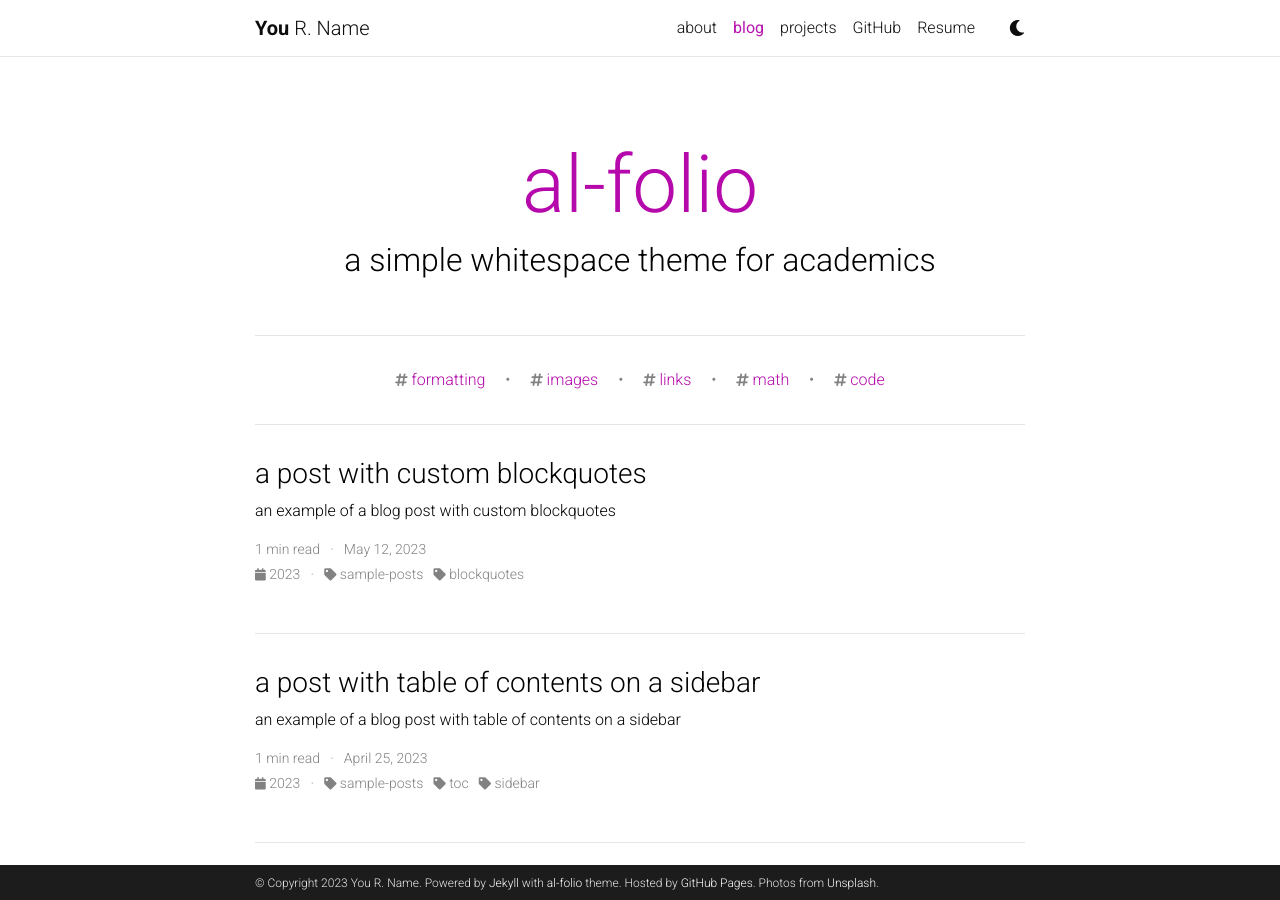
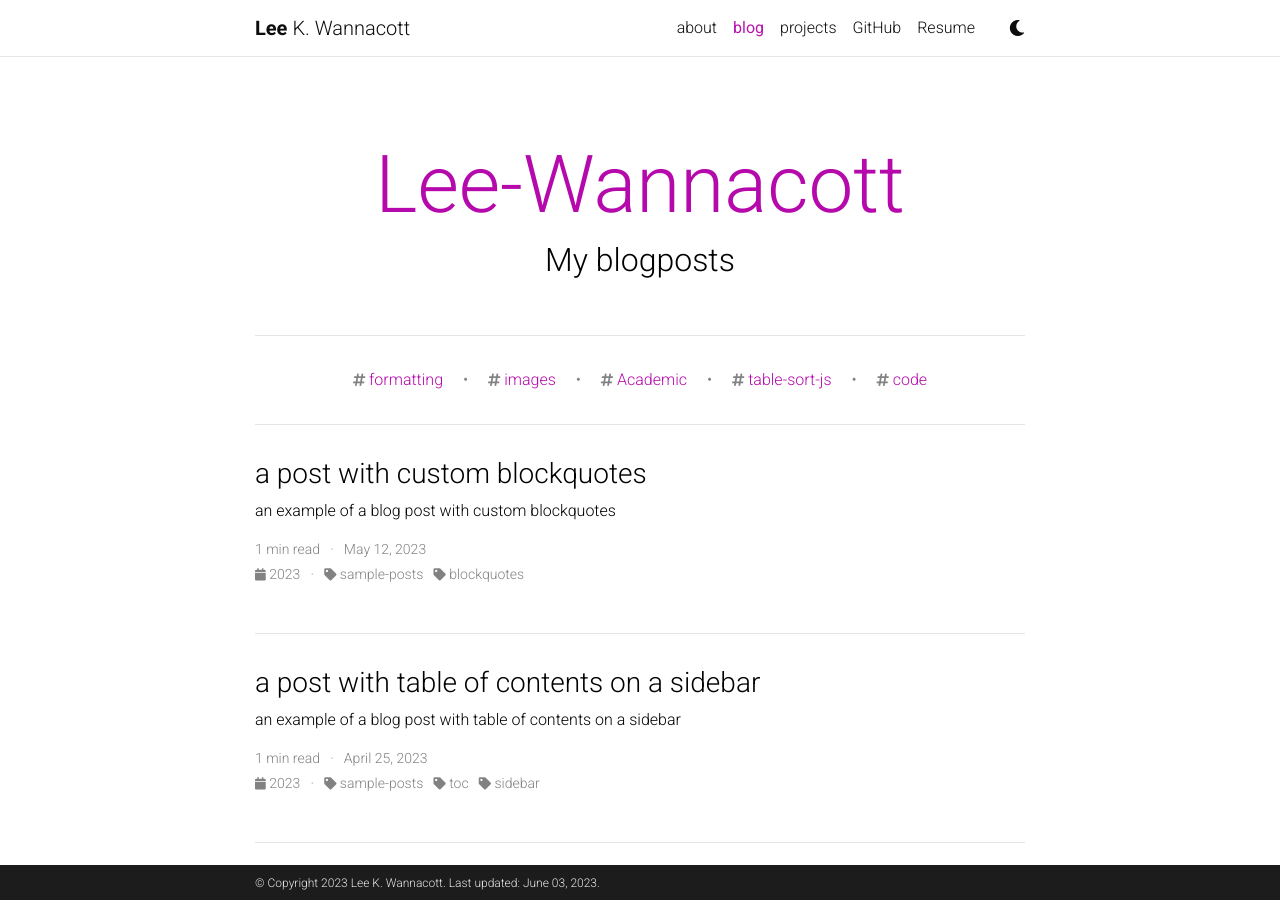
Before and after one commit to LeeWannacott/leewannacott.github.io, a Jekyll site: the page built from blog/index.html, in a window 1280 px wide and 900 px high. Built offline with Jekyll 4.4.1, drawn with Linux system fonts in a browser that asks for light colours; the list of posts is cut into pages by our own code; comment, search, counter and statistics services are not loaded; a style sheet for code colours, icons or effects is not loaded.

Commit message:
Change config options.

```diff
--- a/_config.yml
+++ b/_config.yml
@@ -3,24 +3,21 @@
 # -----------------------------------------------------------------------------
 
 title: blank # the website title (if blank, full name will be used instead)
-first_name: You
-middle_name: R.
-last_name: Name
-email: you@example.com
+first_name: Lee
+middle_name: K.
+last_name: Wannacott
+email: WannacottL@gmail.com
 description: > # the ">" symbol means to ignore newlines until "footer_text:"
-  A simple, whitespace theme for academics. Based on [*folio](https://github.com/bogoli/-folio) design.
+  Lee Wannacott Portfolio website.
 footer_text: >
-  Powered by <a href="https://jekyllrb.com/" target="_blank">Jekyll</a> with <a href="https://github.com/alshedivat/al-folio">al-folio</a> theme.
-  Hosted by <a href="https://pages.github.com/" target="_blank">GitHub Pages</a>.
-  Photos from <a href="https://unsplash.com" target="_blank">Unsplash</a>.
-keywords: jekyll, jekyll-theme, academic-website, portfolio-website  # add your own keywords or leave empty
+keywords: Wannacott, Lee, table-sort-js, portfolio-website  # add your own keywords or leave empty
 
 lang: en # the language of your site (for example: en, fr, cn, ru, etc.)
 icon: ⚛️  # the emoji used as the favicon (alternatively, provide image name in /assets/img/)
 
-url: https://alshedivat.github.io # the base hostname & protocol for your site
-baseurl: /al-folio # the subpath of your site, e.g. /blog/
-last_updated: false # set to true if you want to display last updated in the footer
+url: https://leewannacott.github.io # the base hostname & protocol for your site
+baseurl: /folio # the subpath of your site, e.g. /blog/
+last_updated: true # set to true if you want to display last updated in the footer
 impressum_path:  # set to path to include impressum link in the footer, use the same path as permalink in a page, helps to conform with EU GDPR
 
 # -----------------------------------------------------------------------------
@@ -45,7 +42,7 @@ repo_trophies:
 # will use title and url fields
 # Take a look to https://github.com/jekyll/jekyll-feed for more customization
 
-rss_icon: true
+rss_icon: false
 
 # -----------------------------------------------------------------------------
 # Layout
@@ -122,9 +119,9 @@ bing_site_verification:  # out your bing-site-verification ID (Bing Webmaster)
 # Blog
 # -----------------------------------------------------------------------------
 
-blog_name: al-folio # blog_name will be displayed in your blog page
+blog_name: Lee-Wannacott # blog_name will be displayed in your blog page
 blog_nav_title: blog # your blog must have a title for it to be displayed in the nav bar
-blog_description: a simple whitespace theme for academics
+blog_description: My blogposts
 permalink: /blog/:year/:title/
 
 # Pagination
@@ -139,7 +136,7 @@ related_blog_posts:
 # Follow instructions on https://giscus.app/ to setup for your repo to fill out
 # the information below.
 giscus:
-  repo: alshedivat/al-folio      # <your-github-user-name>/<your-github-repo-name>
+  repo: leewannacott/folio      # <your-github-user-name>/<your-github-repo-name>
   repo_id: MDEwOlJlcG9zaXRvcnk2MDAyNDM2NQ==
   category: Comments             # name of the category under which discussions will be created
   category_id: DIC_kwDOA5PmLc4CTBt6
@@ -262,7 +259,7 @@ jekyll-archives:
     tag: '/blog/tag/:name/'
     category: '/blog/category/:name/'
 
-display_tags: ['formatting', 'images', 'links', 'math', 'code'] # these tags will be displayed on the front page of your blog
+display_tags: ['formatting', 'images', 'Academic', 'table-sort-js', 'code'] # these tags will be displayed on the front page of your blog
 
 # -----------------------------------------------------------------------------
 # Jekyll Scholar
@@ -270,8 +267,8 @@ display_tags: ['formatting', 'images', 'links', 'math', 'code'] # these tags wil
 
 scholar:
 
-  last_name: [Einstein]
-  first_name: [Albert, A.]
+  last_name: [Wannacott]
+  first_name: [Lee, K.]
 
   style: apa
   locale: en
```
Also changed, not shown: _pages/about.md (+1 -11 lines).
